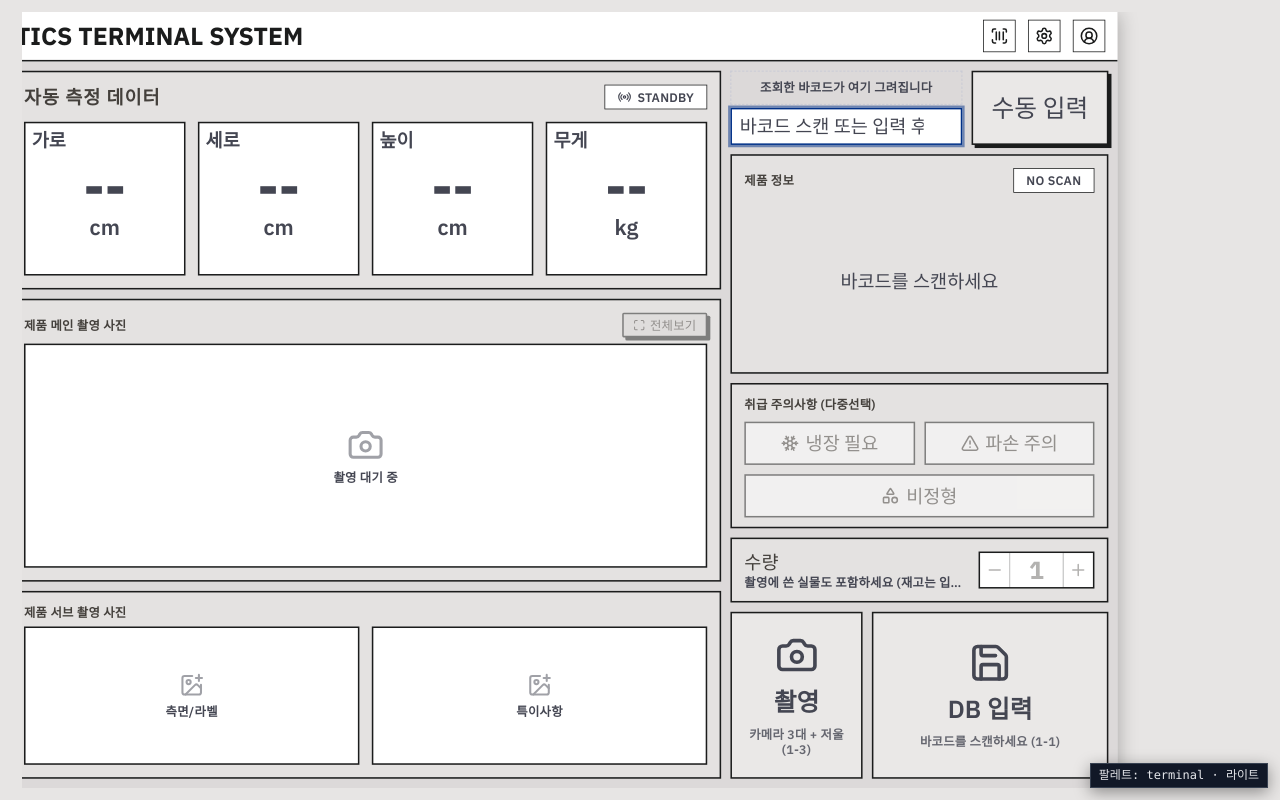
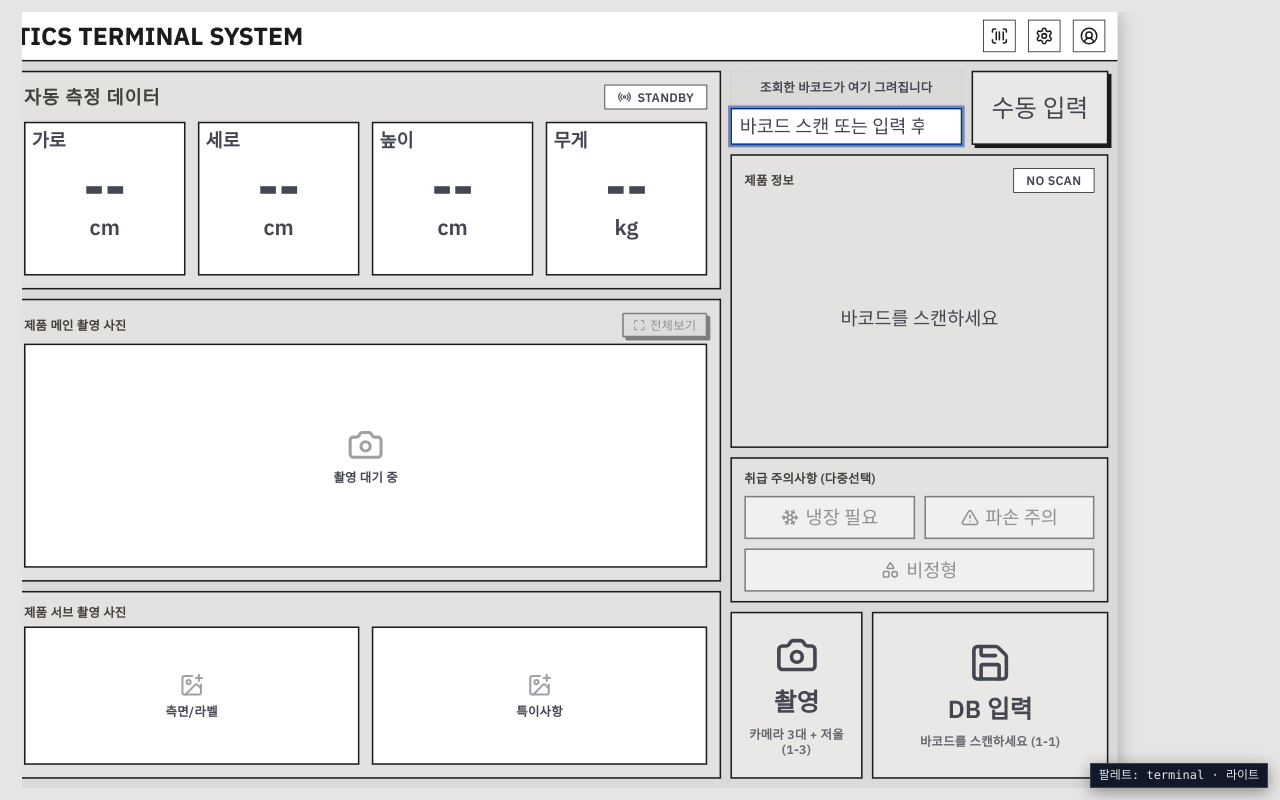
Before and after one commit to cj-ai-sw-cool/frontend, a Next.js app: page /inbound in a window 1280 px wide. Built offline with nearby package versions, Linux system fonts and the light colour scheme; a web font is replaced by a local one.

Commit message:
feat: (입고) 화면 '수량' 관련 내용 제외

```diff
--- a/app/inbound/_components/product-info-panel.tsx
+++ b/app/inbound/_components/product-info-panel.tsx
@@ -5,7 +5,7 @@ import type { ScanJudgment, ScanResponse } from "@/lib/types";
 
 /**
  * 제품 정보 — docs/02-api-spec.md §1-1 응답의 "1단 표시 데이터" 그 자체다.
- * 디자인 확정본 우측 컬럼 두 번째 패널(body.html 190~197행). 높이는 flex-1(≈284px).
+ * 디자인 확정본 우측 컬럼 두 번째 패널(body.html 190~197행). 높이는 flex-1(≈380px).
  *
  * 순수 표시용(presentational): API 를 부르지 않는다.
  *
@@ -35,8 +35,8 @@ import type { ScanJudgment, ScanResponse } from "@/lib/types";
  *      (① 상품 마스터에 넣기 ② 1-4 ConfirmRequest 확장 ③ 화면 전용).
  *      계약이 정해지면 이 패널이나 취급 주의사항 패널에 자리를 만들어야 한다.
  *
- * ── 세로 예산 (flex-1, 우측 컬럼 나머지 ≈284px) ─────────────────────────
- *   패딩 32 + 헤더 h-8(32) + gap-3(12) + 본문 flex-1(≈208)
+ * ── 세로 예산 (flex-1, 우측 컬럼 나머지 ≈380px) ─────────────────────────
+ *   패딩 32 + 헤더 h-8(32) + gap-3(12) + 본문 flex-1(≈304)
  *   본문은 이미지 110px 칸과 텍스트 열이 나란히 서고, 텍스트 열은 세로 가운데 정렬이다.
  */
 export function ProductInfoPanel({
--- a/app/inbound/_components/quantity-panel.tsx
+++ /dev/null
@@ -1,108 +0,0 @@
-"use client";
-
-import { Minus, Plus } from "lucide-react";
-
-/**
- * 수량 — docs/02-api-spec.md §1-5 `POST /inbound/stock-in` 의 `qty`.
- * 디자인 확정본 우측 컬럼 다섯 번째 패널(body.html 217~228행).
- *
- * 순수 표시용(presentational): API 를 부르지 않는다. 입고 실행은 하단 `DB 입력` 버튼이 한다.
- *
- * 아이콘 대응표 (확정본 Material Symbols → lucide-react)
- *   remove → Minus · add → Plus
- *
- * ── ★ 수량 게이트가 사라졌다 (사용자 결정) ───────────────────────────────
- *   이전 구현은 `canStockIn = judgment === "REGISTERED" || isConfirmed` 로 수량 입력까지
- *   잠갔다. 그 판단은 뒤집혔다 — **상품이 잡히면 수량은 항상 활성**이다.
- *   근거: 수량은 확정(1-4)과 아무 관계가 없는 값이고, 작업자는 보통 물건을 세면서
- *   촬영을 기다린다. 확정 전에 수량을 못 넣게 막으면 두 번 일하게 된다.
- *   "확정 없이 재고만 늘어나는" 사고는 수량 칸이 아니라 **하단 DB 입력 버튼**이 막는다
- *   (action-buttons.tsx / page.tsx 의 submit plan 참고). 잠글 곳을 옮긴 것이지 없앤 게 아니다.
- *
- * ── ★ D-09 — 재고가 늘어나는 유일한 지점 ────────────────────────────────
- *   측정 확정(1-4)은 inventory_tx 를 만들지 않는다 — 치수만 확정한다.
- *   그래서 **촬영에 쓴 실물 1개도 이 수량에 포함**해서 한 번에 넣는다.
- *   작업자가 "촬영한 건 이미 들어갔겠지" 하고 1개를 빼면 재고가 그만큼 모자라게 된다.
- *   라벨 아래 한 줄이 그걸 막는 유일한 장치다 — 확정본에는 없는 줄이고, 이 한 줄 때문에
- *   패널이 확정본의 80px 이 아니라 84px 이다(세로 예산은 아래).
- *
- * ── 세로 예산 (84px) ────────────────────────────────────────────────────
- *   p-panel-padding 16×2                32
- *   라벨 text-sub-action-md(32) + 안내 text-label-sm(20)   52
- *   합 84. 우측 스테퍼는 48px 이라 세로 가운데 정렬로 들어간다.
- */
-export function QuantityPanel({
-  qty,
-  onQtyChange,
-  disabled,
-}: {
-  /** 입고할 수량 — 촬영분 포함 (D-09) */
-  qty: number;
-  onQtyChange: (qty: number) => void;
-  /** 아직 상품이 안 잡혔을 때만 잠근다. 확정 여부는 보지 않는다(위 주석 참고) */
-  disabled: boolean;
-}) {
-  /*
-   * TODO(P1): 업무 검증 규칙을 채운다. 02 에 상한/단위 규정이 없어 임의로 정하지 않았다.
-   *   · 1회 입고 수량 상한 — 스캐너 오독이나 0 하나 더 누르는 실수를 어디서 끊을지.
-   *   · 정수만 허용할지(현재는 소수도 그대로 통과한다). 입력칸을 비우면 0 으로 떨어지는데,
-   *     "비움"과 "0" 을 갈라야 하면 문자열 상태로 바꿔야 한다
-   *     (수동 입력 모달의 치수 입력이 같은 이유로 문자열을 쓴다).
-   *   · 같은 세션에서 두 번 눌렀을 때의 중복 입고 방지 — 계약에 멱등 규정이 없다.
-   */
-  return (
-    <section className="bg-accent p-panel-padding flex h-[84px] shrink-0 items-center justify-between gap-4 border-2">
-      <div className="flex min-w-0 flex-col">
-        <label htmlFor="stock-in-qty" className="text-sub-action-md">
-          수량
-        </label>
-        {/* ★ D-09 안내 — 촬영분을 빼고 넣는 실수를 막는다. 위 파일 주석 참고 */}
-        <span className="text-label-sm text-muted-foreground truncate">
-          촬영에 쓴 실물도 포함하세요 (재고는 입고에서만 늘어납니다)
-        </span>
-      </div>
-
-      {/* 확정본 219~227행: −/입력/+ 를 테두리 하나로 묶은 통짜 컨트롤(150×48).
-          ⚠️ 이전 구현은 셋을 떼어 놨다 — shadcn Button 의 눌림 애니메이션이 통짜 안에서
-             칸을 어긋나게 만들기 때문이었다. 여기서는 판단을 뒤집어 확정본의 통짜를 따르고,
-             대신 Button 을 쓰지 않고 순수 button 을 넣어 애니메이션 자체를 없앴다.
-             격자가 이 화면의 정체성이라 애니메이션보다 우선한다. */}
-      <div className="bg-card flex h-[48px] w-[150px] shrink-0 items-center border-2">
-        <button
-          type="button"
-          aria-label="수량 1 줄이기"
-          disabled={disabled || qty <= 1}
-          onClick={() => onQtyChange(qty - 1)}
-          className="hover:bg-muted flex h-full w-[40px] items-center justify-center border-r disabled:opacity-40"
-        >
-          <Minus className="size-6" aria-hidden />
-        </button>
-
-        <input
-          id="stock-in-qty"
-          type="text"
-          inputMode="numeric"
-          value={String(qty)}
-          disabled={disabled}
-          className="text-measurement-xl bg-card h-full w-[70px] min-w-0 border-0 p-0 text-center tabular-nums outline-none disabled:opacity-40"
-          onChange={(event) => {
-            const parsed = Number(event.target.value.trim());
-            // 숫자가 아닌 입력은 무시한다 — 값이 튀는 것보다 안 바뀌는 편이 낫다
-            if (!Number.isFinite(parsed) || parsed < 0) return;
-            onQtyChange(parsed);
-          }}
-        />
-
-        <button
-          type="button"
-          aria-label="수량 1 늘리기"
-          disabled={disabled}
-          onClick={() => onQtyChange(qty + 1)}
-          className="hover:bg-muted flex h-full w-[40px] items-center justify-center border-l disabled:opacity-40"
-        >
-          <Plus className="size-6" aria-hidden />
-        </button>
-      </div>
-    </section>
-  );
-}
--- a/app/inbound/page.tsx
+++ b/app/inbound/page.tsx
@@ -19,7 +19,6 @@ import { ManualInputDialog } from "./_components/manual-input-dialog";
 import { MeasurementPanel } from "./_components/measurement-panel";
 import { ProductInfoPanel } from "./_components/product-info-panel";
 import { ProductPhotoPanel } from "./_components/product-photo-panel";
-import { QuantityPanel } from "./_components/quantity-panel";
 import {
   useBarcodeScan,
   useConfirmMeasurement,
@@ -41,8 +40,8 @@ import {
  *   main 안쪽 = 1445 - 24 × 940 - 24 = 1421 × 916   (p-grid-gap 12px 은 layout.tsx 가 이미 준다)
  *   가로: 좌 920 + gap 12 + 우 flex-1(489) = 1421
  *   좌 920 세로: 283 + 12 + 366 + 12 + 243 = 916 ✓
- *   우 489 세로: 96 + 12 + [flex-1] + 12 + 188 + 12 + 84 + 12 + 216 = 916
- *                → flex-1(제품 정보) = 916 - 608 - 48 = 284 ✓
+ *   우 489 세로: 96 + 12 + [flex-1] + 12 + 188 + 12 + 216 = 916
+ *                → flex-1(제품 정보) = 916 - 500 - 36 = 380 ✓
  *   각 패널이 자기 높이를 스스로 들고 있고(h-[...] + shrink-0), 늘어나는 칸은 제품 정보
  *   하나뿐이다. 그래서 어떤 상태에서도 세로 합이 916 을 넘지 않는다.
  *
@@ -76,8 +75,18 @@ export default function InboundPage() {
   const [scannedBarcode, setScannedBarcode] = useState("");
   /** 수동 입력 모달이 열려 있는가. 측정 실패면 아래에서 자동으로 연다 (§1-3) */
   const [isManualOpen, setIsManualOpen] = useState(false);
-  /** 입고할 수량 — 촬영에 쓴 실물을 포함한 전체 수량이다 (D-09) */
-  const [qty, setQty] = useState(1);
+  /**
+   * 입고할 수량 — **임시로 0에 고정**했다. 원래 QuantityPanel(수량 조절 UI)이 이 값을 바꿨는데
+   * 그 UI를 지우면서 상태와 stock-in 호출만 남아 있었다 — 그 결과 UI 없이도 `DB 입력`을
+   * 누를 때마다 재고가 항상 1씩 늘어나는 부작용이 있었다(mock 의 `mockStockInResponse` 는
+   * `base + qty` 로 계산한다). 0을 보내면 `DB 입력`을 눌러도 재고가 늘지 않는다(의도적).
+   *
+   * ⚠️ 최종 결론이 아니다 — 수량 기능을 화면(UI)에서만 뺄지, API 계약(D-09: 촬영에 쓴 실물을
+   *    포함한 전체 수량)까지 뺄지 팀이 아직 정하는 중이다. D-09 자체는 아직 살아 있는데
+   *    화면에는 그 규정을 지킬 수단(수량 입력 UI)이 없어진 상태라, 그 사이 재고가 잘못
+   *    늘어나지 않도록 임시로 0을 박아 둔 것이다. 결정이 나면 이 주석과 초기값을 다시 고친다.
+   */
+  const [qty, setQty] = useState(0);
   /** 1-4 요청의 handling. 기본값은 1-3 응답의 handlingDefaults 에서 깔린다 */
   const [handling, setHandling] = useState<Handling>(EMPTY_HANDLING);
   /**
@@ -196,7 +205,7 @@ export default function InboundPage() {
         setIsManualOpen(false);
         setManual(null);
         setHandling(EMPTY_HANDLING);
-        setQty(1);
+        setQty(0);
       },
     });
   }, [barcode, scan, measure, confirm, stockIn]);
@@ -354,9 +363,6 @@ export default function InboundPage() {
           onChange={setHandling}
           disabled={product === null || isConfirmed || measurement === undefined}
         />
-
-        {/* 1-5 의 qty. ★ 상품이 잡히면 항상 활성이다 — 확정 여부를 보지 않는다(수량 게이트 제거) */}
-        <QuantityPanel qty={qty} onQtyChange={setQty} disabled={product === null} />
 
         {/* 촬영(1-3) / DB 입력(1-4 → 1-5 연쇄) */}
         <ActionButtons
```
